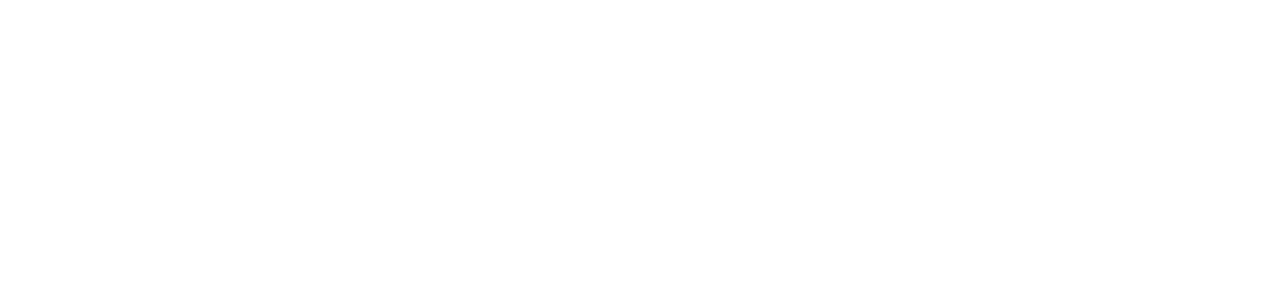
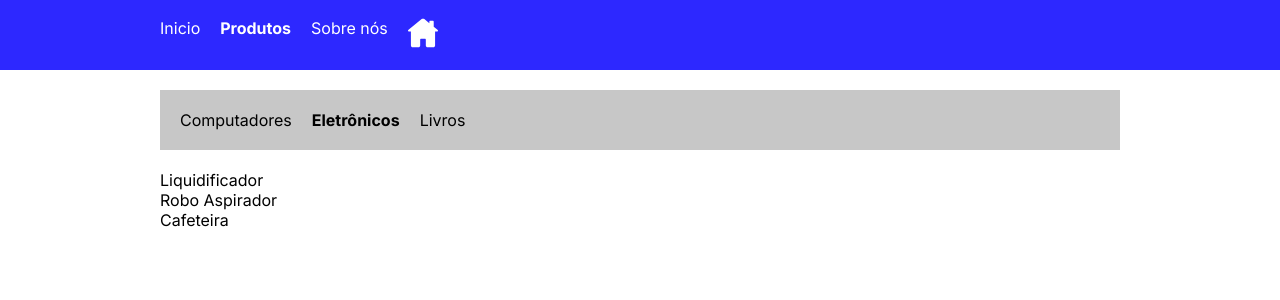
Before and after one commit to AlcidesThiago2016/Desafio-Rotas-React-Dev, a React (Vite) app in the folder desafioRotasReactDev/: page /products/eletronics in a window 1280 px wide. Before the commit this address had no page. Shown: the top 300 px of the page. Built offline with nearby package versions, Linux system fonts and the light colour scheme.

Commit message:
Create Routes Electronics

```diff
--- a/desafioRotasReactDev/src/App.tsx
+++ b/desafioRotasReactDev/src/App.tsx
@@ -4,6 +4,7 @@
 import HomeBody from './routes/Home/HomeBody'
 import Products from './routes/Home/Products'
 import Computers from './routes/Home/Products/Computers'
+import Electronics from './routes/Home/Products/Electronics'
 
 function App() {
 
@@ -17,6 +18,7 @@
             <Route path="home" element={<HomeBody />} />
             <Route path="products" element={<Products />}>
               <Route path="computers" element={<Computers />} />
+              <Route path="eletronics" element={<Electronics />} />
             </Route>
           </Route>
         </Routes>
--- a/desafioRotasReactDev/src/routes/Home/Products/Electronics/index.tsx
+++ b/desafioRotasReactDev/src/routes/Home/Products/Electronics/index.tsx
@@ -0,0 +1,9 @@
+export default function Electronics(){
+    return(
+        <section className="mt20 content">
+            <p>Liquidificador</p>
+            <p>Robo Aspirador</p>
+            <p>Cafeteira</p>
+        </section>
+    );
+}
```
